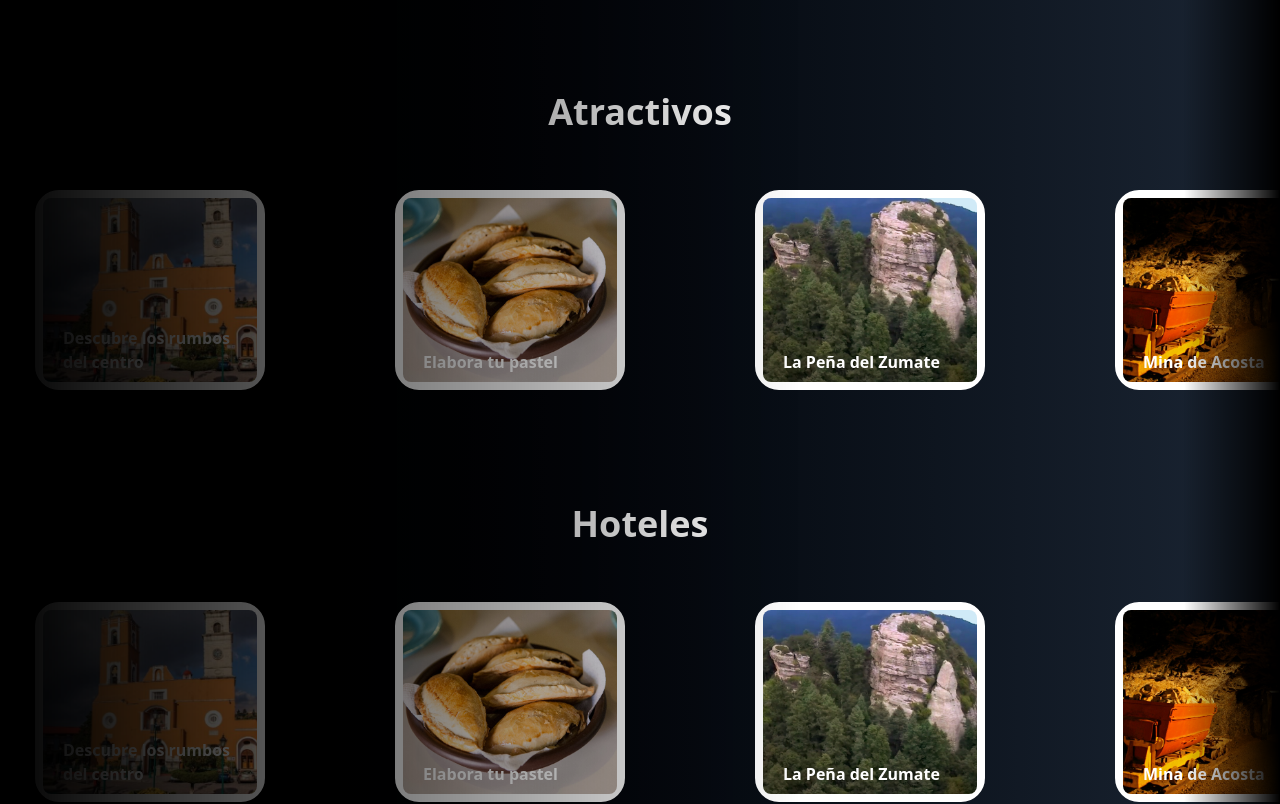
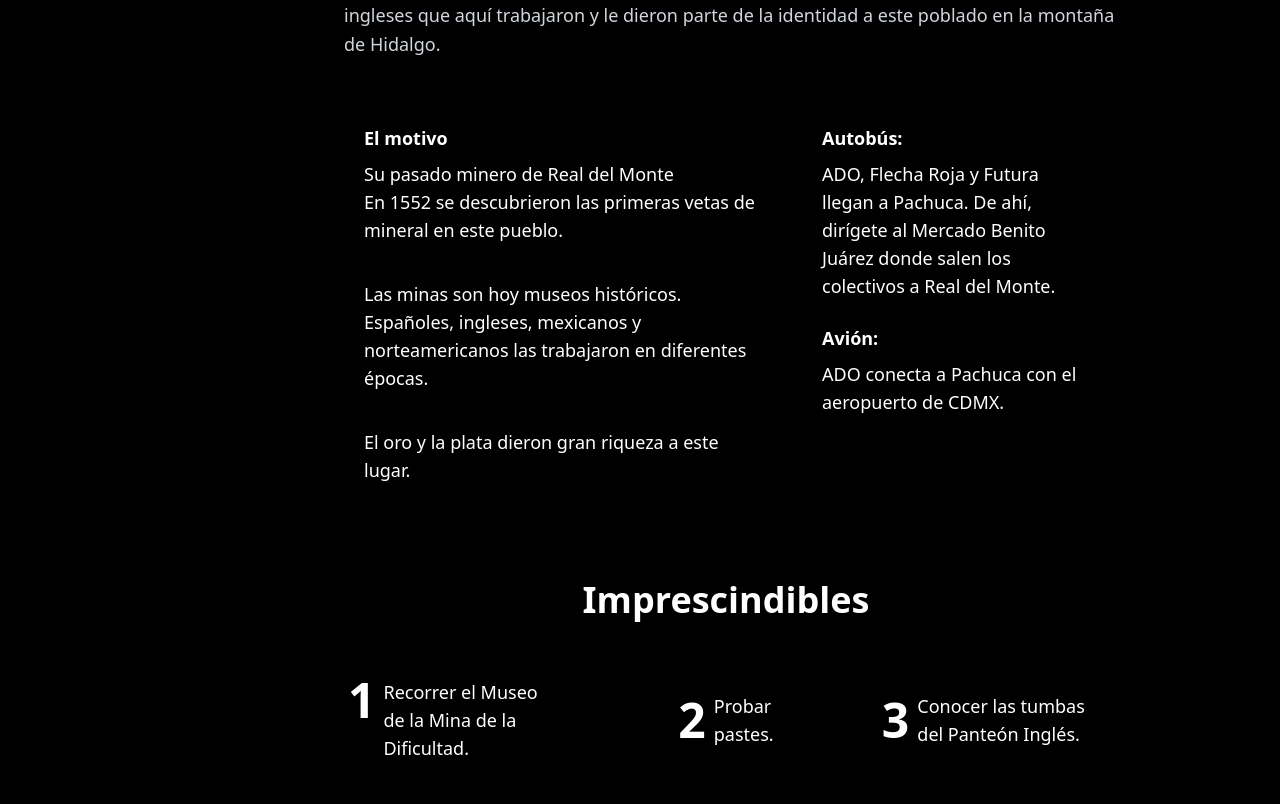
Before and after one commit to JoseMtz02/LandingRDM, a React (Vite) app: page / in a window 1280 px wide. Shown: the part 1280-2084 px from the top of the page. Built offline with nearby package versions, Linux system fonts and the light colour scheme.

Commit message:
se añade el componente Information

```diff
--- a/src/App.tsx
+++ b/src/App.tsx
@@ -2,12 +2,14 @@ import "./App.css";
 import SlidersPage from "./views/section-sliders/SlidersSection";
 import BannerMain from "./components/BannerMain";
 import { Sidebar } from "./components/SidebarComponent";
+import Information from "./components/Information";
 
 function App() {
   return (
     <>
       <Sidebar />
       <BannerMain />
+      <Information/>
       <SlidersPage />
 
     </>
--- /dev/null
+++ b/src/components/Information.tsx
@@ -0,0 +1,87 @@
+// src/components/RealDelMonteInfo.tsx
+import React from "react";
+
+const Information: React.FC = () => {
+  return (
+    <div className="bg-black text-white px-8 py-20 md:pl-24 md:pr-16 min-h-screen">
+      {/* Título centrado */}
+      <h1 className="text-4xl md:text-3xl pl-30 font-bold text-center mb-10">
+        Vive su mágia
+      </h1>
+      <br />
+      <br />
+      {/* Párrafo introductorio centrado */}
+      <p className="max-w-5xl mx-auto text-gray-300 text-lg pl-50 leading-relaxed  mb-16">
+        Muchas historias confluyen en este poblado de legado minero: sus casonas
+        y <br /> construcciones de aire inglés se combinan con el olor a pastes
+        y pan de pulque cocinados <br /> en sus hornos; mientras el frío y la
+        neblina llegan por la tarde, cubriendo las chimeneas de <br /> las
+        viejas minas y los altos pinos del panteón, donde reposan algunos de los
+        mineros <br /> ingleses que aquí trabajaron y le dieron parte de la
+        identidad a este poblado en la montaña <br /> de Hidalgo.
+      </p>
+
+      {/* Dos columnas */}
+      <div className="max-w-6xl text-lg mx-auto grid md:grid-cols-2 gap-16 pl-67">
+        {/* Columna izquierda */}
+        <div>
+          <h2 className=" font-bold mb-2">El motivo</h2>
+          <p>Su pasado minero de Real del Monte</p>
+          <p className="mb-2">
+            En 1552 se descubrieron las primeras vetas de <br /> mineral en este
+            pueblo.
+          </p>
+          <br />
+          <p className="mb-2">
+            Las minas son hoy museos históricos. <br /> Españoles, ingleses,
+            mexicanos y <br /> norteamericanos las trabajaron en diferentes{" "}
+            <br /> épocas.
+          </p>
+          <br />
+          <p>
+            El oro y la plata dieron gran riqueza a este <br /> lugar.
+          </p>
+        </div>
+
+        {/* Columna derecha */}
+        <div>
+          <h2 className="text-lg font-bold mb-2">Autobús:</h2>
+          <p className="mb-6">
+            ADO, Flecha Roja y Futura <br /> llegan a Pachuca. De ahí, <br />{" "}
+            dirígete al Mercado Benito <br /> Juárez donde salen los <br />{" "}
+            colectivos a Real del Monte.
+          </p>
+
+          <h2 className="text-lg font-bold mb-2">Avión:</h2>
+          <p>
+            ADO conecta a Pachuca con el <br /> aeropuerto de CDMX.
+          </p>
+        </div>
+      </div>
+      <br />
+      <br />
+      <div className="mx-auto mt-12 max-w-4xl pl-35">
+        <h2 className="text-4xl text-center font-bold mb-8">Imprescindibles</h2>
+        <br />
+        <div className="grid grid-cols-1 sm:grid-cols-3 gap-4">
+          <div className="flex items-center justify-center">
+            <span className="text-5xl font-bold text-white mr-2 pb-10">1</span>
+            <p className="text-lg">
+              Recorrer el Museo <br /> de la Mina de la Dificultad.
+            </p>
+          </div>
+          <div className="flex items-center justify-center">
+            <span className="text-5xl font-bold text-white mr-2">2</span>
+            <p className="text-lg">Probar <br /> pastes.</p>
+          </div>
+          <div className="flex items-center justify-center">
+            <span className="text-5xl font-bold text-white mr-2">3</span>
+            <p className="text-lg">Conocer las tumbas <br /> del Panteón Inglés.</p>
+          </div>
+        </div>
+      </div>
+    </div>
+  );
+};
+
+export default Information;
```
